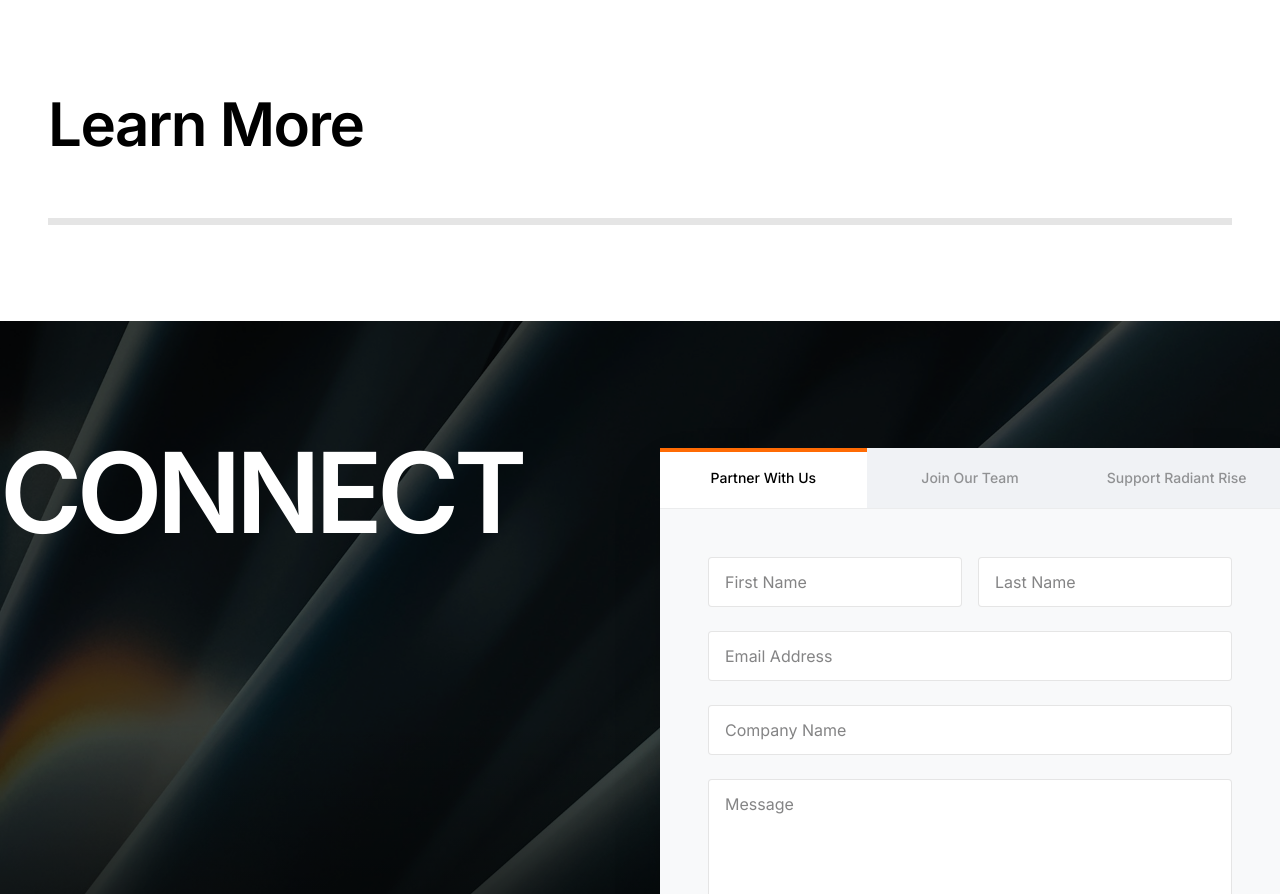
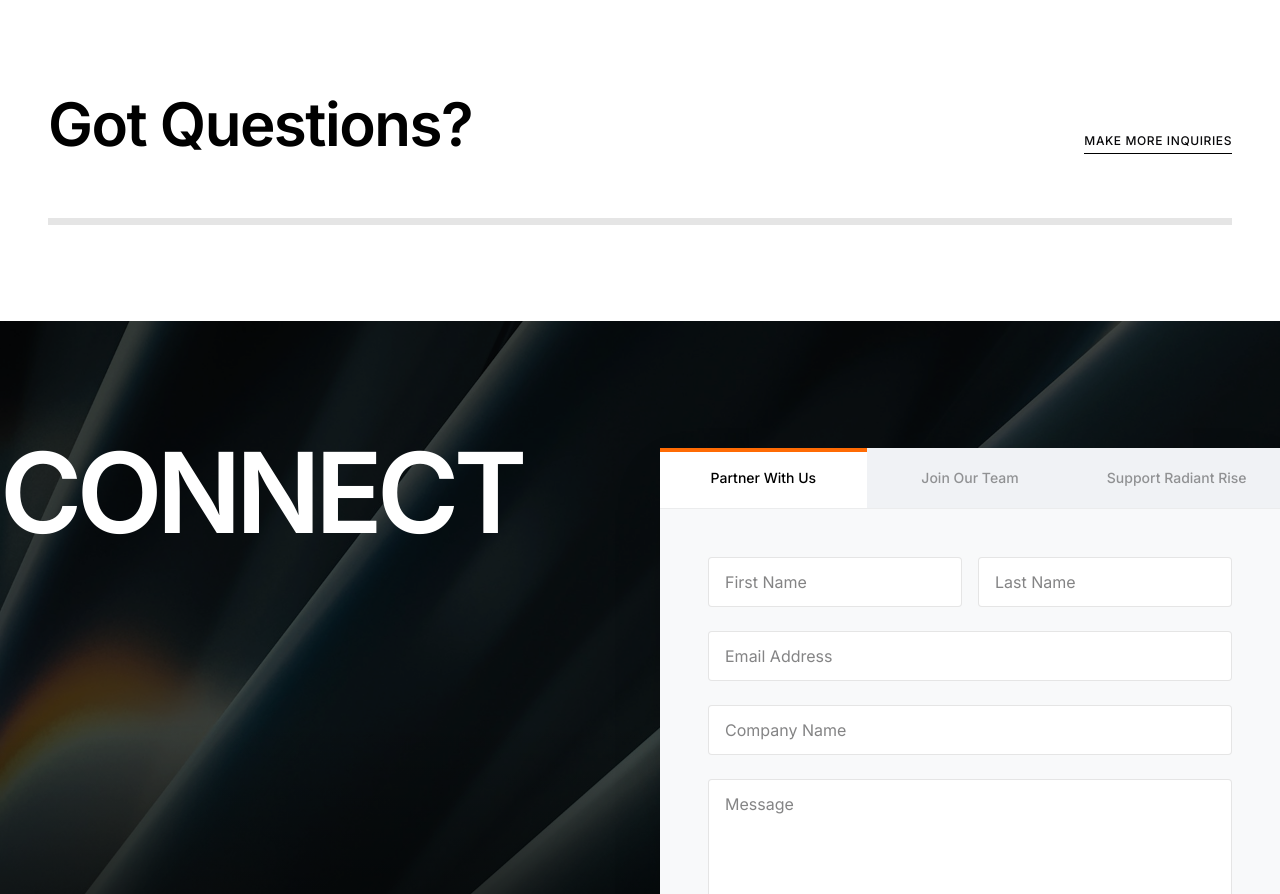
Before and after one commit to Radiant-Rise-Initiative/Radiant-Rise-Website, a Next.js app: page / in a window 1280 px wide. Shown: the part 8913-9807 px from the top of the page. Built offline with nearby package versions, Linux system fonts and the light colour scheme.

Commit message:
0.4.6 - Q&A Section Refactor

```diff
--- a/components/layout/faq.tsx
+++ b/components/layout/faq.tsx
@@ -45,15 +45,21 @@ const accordionVariants: Variants = {
 };
 
 export function FAQ() {
-    const [openIndex, setOpenIndex] = useState<number | null>(1);
+    const [openIndex, setOpenIndex] = useState<number | null>(null);
 
     return (
         <section data-theme="light" className="bg-white py-24 px-6 sm:px-12">
             <div className="max-w-[1280px] 2xl:max-w-[1440px] mx-auto w-full px-0">
-                <div className="mb-16">
+                <div className="flex justify-between items-end mb-16 px-0">
                     <h2 className="text-5xl md:text-6xl font-semibold text-black tracking-tight">
-                        Learn More
+                        Got Questions?
                     </h2>
+                    <a
+                        href="/contact"
+                        className="text-xs font-medium border-b border-black pb-1 hover:text-black/70 hover:border-black/70 transition-colors uppercase tracking-wider"
+                    >
+                        MAKE MORE INQUIRIES
+                    </a>
                 </div>
 
                 <div className="border-t border-black/10">
```
